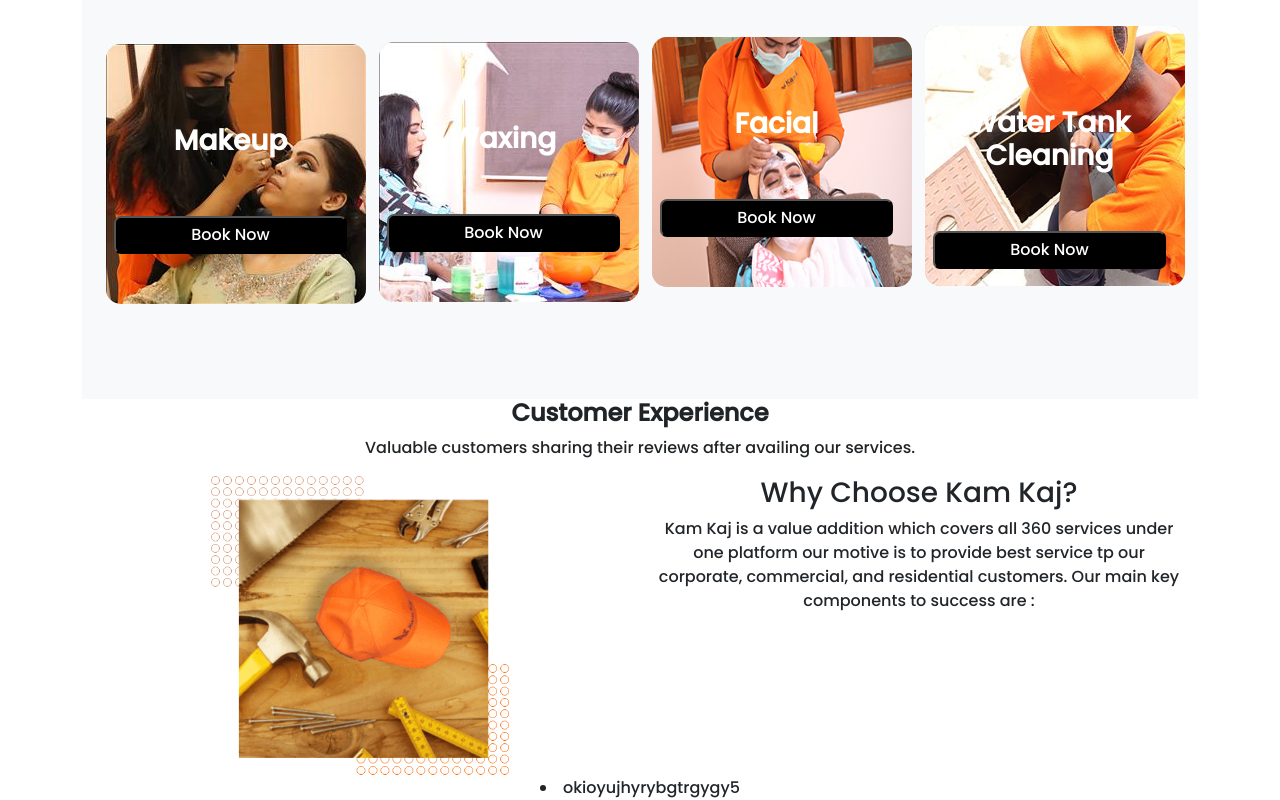
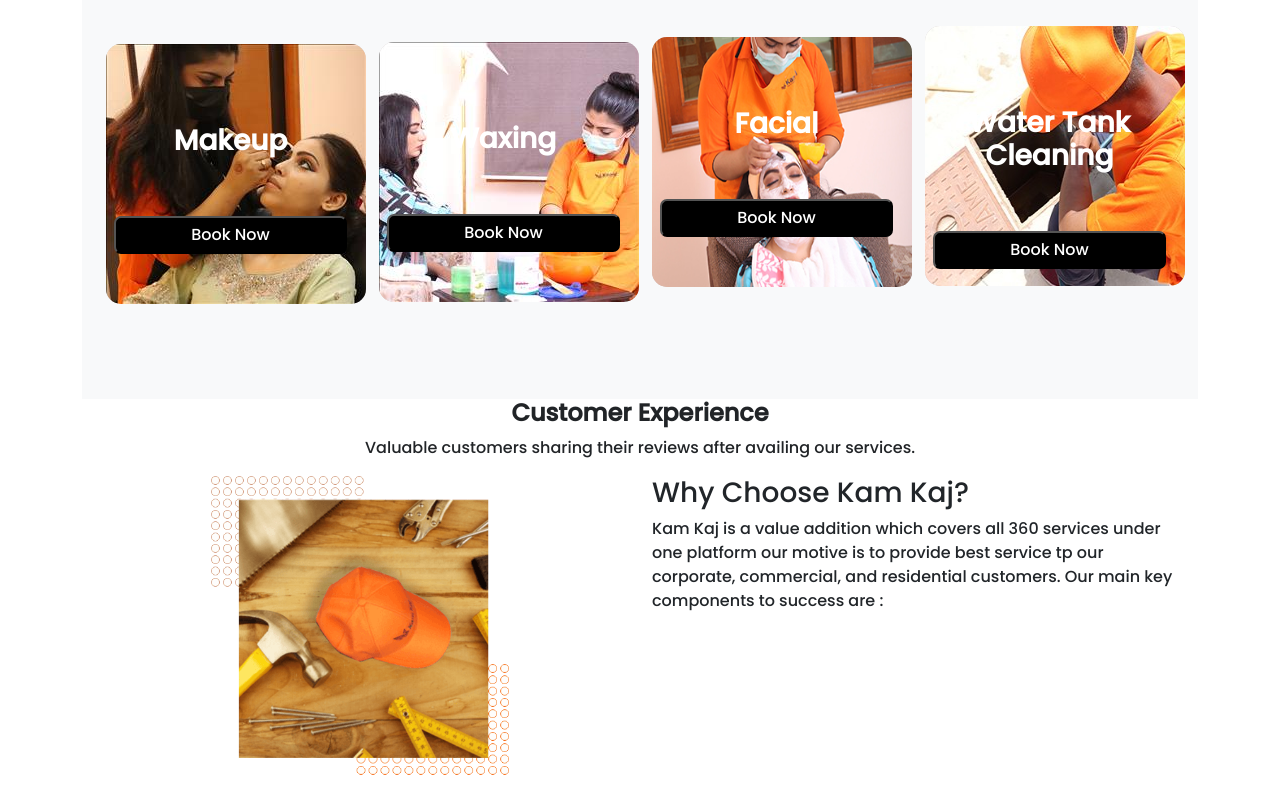
Before and after one commit to kainat-ashfaq/kamkaj, a plain HTML site: page index.html in a window 1280 px wide. Shown: the part 1519-2319 px from the top of the page. After the commit the page ends 2295 px from the top, so only its background shows below. Drawn offline with nearby package versions, Linux system fonts and the light colour scheme.

Commit message:
six commit

```diff
--- a/index.html
+++ b/index.html
@@ -73,7 +73,7 @@
     </nav>
 
       <br><br><br><br><br><br>
-      <div class="container text-center">
+      <div class="container text-start">
         <div class="row align-items-start">
           <div class="col-12 col-md-6">
             <h2 class="skill">Skilled Professional <span class="at"> At Your Doorstep.</span></h2>
@@ -259,13 +259,13 @@
     <div class="col-12 col-sm-6">
       <img src="src/img/home-tools.png" alt="" class="tools">
     </div>
-    <div class="col-12 col-sm-6">
+    <div class="col-12 col-sm-6 text-start">
     <h3>Why Choose Kam Kaj?</h3>
    <p>Kam Kaj is a value addition which covers all 360 services under one platform our motive is to provide best service tp our
      corporate, commercial,
      and residential customers. Our main key components to success are :</p>
     </div>
-    <li>okioyujhyrybgtrgygy5</li>
+
 
   </div>
 </div>
```
